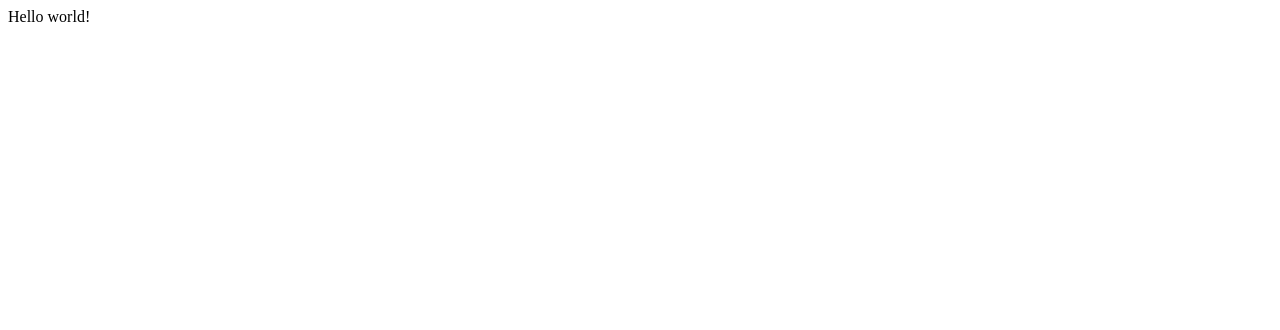
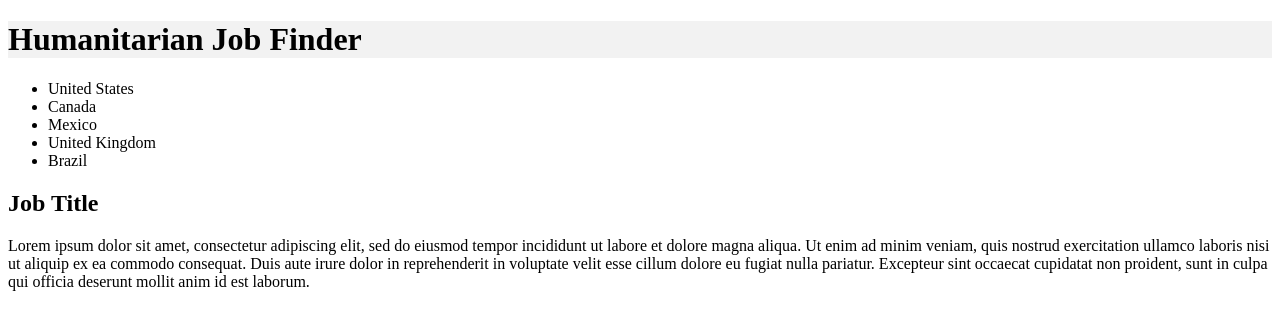
Before and after one commit to chris-ferenci/Relief-Careers, a React (Create React App) app in the folder project-code/: page / in a window 1280 px wide. Shown: the top 330 px of the page. Built offline with nearby package versions, Linux system fonts and the light colour scheme.

Commit message:
set up components

```diff
--- /dev/null
+++ b/project-code/src/App.css
@@ -0,0 +1,5 @@
+.grid-container {
+    display: grid;
+    grid-template-columns: auto auto ;
+    grid-template-areas: "header header";
+  }
--- a/project-code/src/App.js
+++ b/project-code/src/App.js
@@ -1,5 +1,17 @@
+import React from 'react';
+import Home from './pages/Home';
+import "./App.css";
+
 function App() {
-  return <>Hello world!</>;
+
+  return(
+
+    <div id="grid-container">
+      <Home />
+    </div>
+
+   )
+
 }
 
 export default App;
--- /dev/null
+++ b/project-code/src/components/Header/Header.js
@@ -0,0 +1,15 @@
+import "../Header/header.css"
+
+function Header(){
+
+    return(
+
+        <header id="header" className="header">
+            <h1>Humanitarian Job Finder</h1>
+        </header>
+
+    )
+
+}
+
+export default Header;
--- /dev/null
+++ b/project-code/src/components/Header/header.css
@@ -0,0 +1,8 @@
+#header{
+    grid-area: header;
+}
+
+.header{
+    background-color: #f2f2f2;
+    width:100%;
+}
--- /dev/null
+++ b/project-code/src/components/JobCard/JobCard.js
@@ -0,0 +1,22 @@
+
+function JobCard(){
+
+    return(
+
+        <article>
+            <h1>Job Title</h1>
+            <p>Lorem ipsum dolor sit amet, consectetur adipiscing elit,
+                sed do eiusmod tempor incididunt ut labore et dolore magna aliqua.
+                Ut enim ad minim veniam, quis nostrud exercitation ullamco
+                laboris nisi ut aliquip ex ea commodo consequat.
+                Duis aute irure dolor in reprehenderit in
+                voluptate velit esse cillum dolore eu fugiat nulla pariatur.
+                Excepteur sint occaecat cupidatat non proident, sunt in culpa qui officia
+                deserunt mollit anim id est laborum.
+                </p>
+        </article>
+
+    )
+}
+
+export default JobCard;
--- /dev/null
+++ b/project-code/src/components/Sidebar/Sidebar.js
@@ -0,0 +1,17 @@
+
+function Sidebar(){
+
+    return(
+
+        <ul>
+            <li>United States</li>
+            <li>Canada</li>
+            <li>Mexico</li>
+            <li>United Kingdom</li>
+            <li>Brazil</li>
+        </ul>
+
+    )
+}
+
+export default Sidebar;
--- /dev/null
+++ b/project-code/src/pages/Home.js
@@ -0,0 +1,17 @@
+import React from 'react';
+import Header from '../components/Header/Header';
+import JobCard from '../components/JobCard/JobCard';
+import Sidebar from '../components/Sidebar/Sidebar';
+
+function Main(){
+
+    return(
+        <>
+            <Header />
+            <Sidebar />
+            <JobCard />
+        </>
+    )
+}
+
+export default Main;
```
